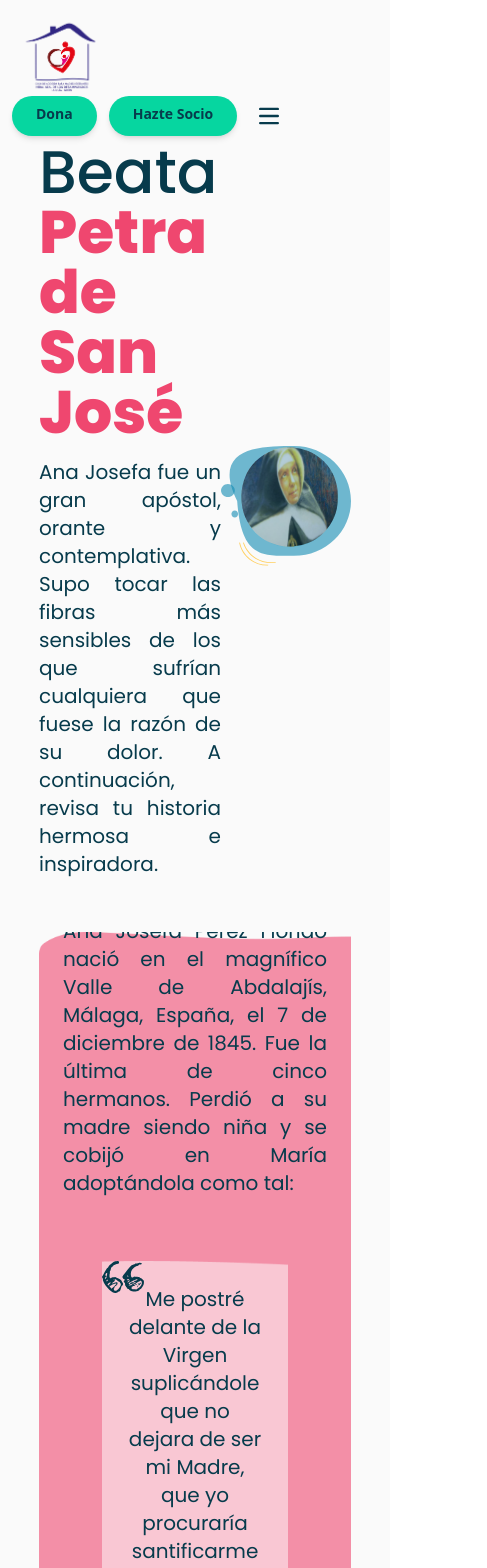
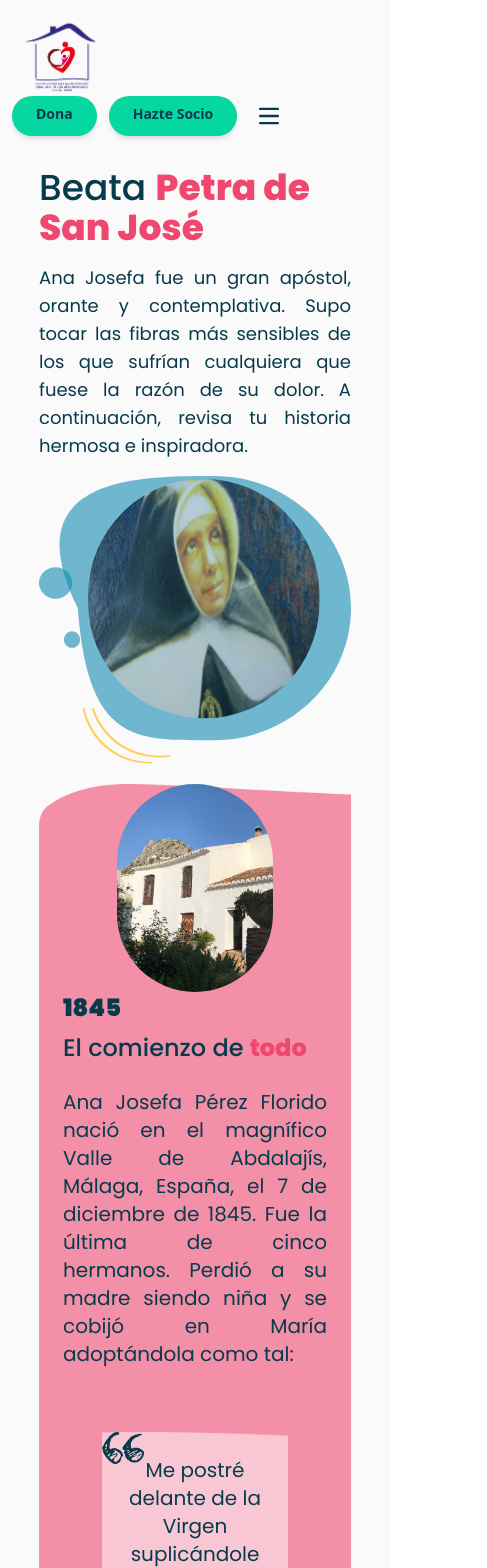
Before and after one commit to vallefarinha/front-casa, a React (Vite) app: page /petra in a window 390 px wide. Shown: the top 1568 px of the page, 487 px wide, since content can reach past the window. Built offline with nearby package versions, Linux system fonts and the light colour scheme.

Commit message:
fixing responsive madre petra

```diff
--- a/src/components/cards/WhatWeDoCard/OurWorkYellow.jsx
+++ b/src/components/cards/WhatWeDoCard/OurWorkYellow.jsx
@@ -5,7 +5,7 @@ import OurWorkText from '../../texts/OurWorkText';
 
 const OurWorkYellow = () => {
   return (
-    <div className="w-full h-screen">
+    <div className="w-full">
       <section className="flex md:w-[80%] mx-auto justify-center items-center">
         <img src="src\assets\icons\leftBubbles.svg" alt="left bubbles"/>
         <Title
--- a/src/components/footer/Footer.jsx
+++ b/src/components/footer/Footer.jsx
@@ -78,14 +78,14 @@ const Footer = () => {
       <div className="flex text-center w-full flex-wrap md:justify-end">
         <div className="w-full py-2 px-5 md:px-2 flex flex-col md:items-start md:text-start md:w-1/3 md:mr-4">
           <p className="text-primaryColor font-semibold">Información de contacto</p>
-          <div className="flex gap-1 text-LetterColor hover:text-tertiaryColor hover:ml-2">
+          <div className="flex gap-1 text-LetterColor hover:text-tertiaryColor">
             <IoLocationOutline className="size-6 ml-1" />
             <p className="flex flex-wrap text-sm text-center md:text-start md:ml-1 md:w-3/5">
               Avda. del profesor Pérez Pimentel 105 Barrio de la Guía 33203
               Gijón - Asturias
             </p>
           </div>
-          <div className="flex justify-center gap-1 text-LetterColor hover:text-tertiaryColor hover:ml-2">
+          <div className="flex justify-center gap-1 text-LetterColor hover:text-tertiaryColor">
             <LuPhone className="size-4 ml-1" />
             <p className="text-sm ml-3 text-center md:text-start md:ml-3"> 985 363 314</p>
           </div>
@@ -98,7 +98,7 @@ const Footer = () => {
         </div>
 
          <div className="flex flex-col w-full md:w-1/4 py-2 px-5 md:px-2 md:items-start md:text-center">
-          <p className="text-primaryColor font-semibold">Enlaces Úteles</p>
+          <p className="text-primaryColor font-semibold">Enlaces Útiles</p>
           <ul className="flex-col flex-wrap gap-4 mb-6 text-center text-sm font-medium text-LetterColor sm:mb-0 md:text-start">
             <li className="hover:text-tertiaryColor">
               <Link to="/about">Quiénes Somos</Link>
--- a/src/components/title/Title.jsx
+++ b/src/components/title/Title.jsx
@@ -1,6 +1,6 @@
 function Title({ wordBlue, wordPink, textAlign }) {
   return (
-    <h1 className={`my-4 ${textAlign} text-6xl font-poppinsMedium w-full`}>
+    <h1 className={`${textAlign} text-4xl font-poppinsMedium w-full md:text-6xl`}>
       <span className="text-LetterColor">{wordBlue}</span>{" "}
       <span className="text-primaryColor font-poppinsExtraBold">
         {wordPink}
--- a/src/index.css
+++ b/src/index.css
@@ -85,3 +85,7 @@
 ::-webkit-scrollbar-track {
   background-color: inherit;
 }
+
+.bg-custom-size {
+  background-size: 300px 300px;
+}
--- a/src/pages/Petra.jsx
+++ b/src/pages/Petra.jsx
@@ -1,14 +1,14 @@
 'use client';
 import imageMadrePetra from "../assets/images/imageMadrePetra.svg";
 import madreYellowcircle from "../assets/images/madreYellowcircle.png";
+import casaNatal from "../assets/images/casaNatal.jpg";
+import petraImageWithFlower from "../assets/images/petraImageWithFlower.png";
+import photo1994 from "../assets/images/photo1994.png";
+import TitleHistory from "../components/title/TitleHistory.jsx";
 import Title from "../components/title/Title.jsx";
 import ArrowButton from "../components/arrowbuttons/ArrowButton.jsx";
-import TitleHistory from "../components/title/TitleHistory.jsx";
 import Number from "../components/title/Number.jsx";
 import Quote from "../components/quote/Quote.jsx";
-// import petraImageGreenCircle from "../assets/images/petraImageGreenCircle.png";
-import petraImageWithFlower from "../assets/images/petraImageWithFlower.png";
-import photo1994 from "../assets/images/photo1994.png";
 import { motion, useInView} from "framer-motion";
 import { useRef } from "react";
 
@@ -17,71 +17,66 @@ function Section({ children, className  }) {
   const isInView = useInView(ref, { once: true });
 
   return (
-    <section ref={ref} className={className} >
-      <span
+    <section ref={ref} className={className}>
+      <div
         style={{
-          // transform: isInView ? "none" : "translateY(-200px)",
+          transform: isInView ? "none" : "translateY(200px)",
           opacity: isInView ? 1 : 0,
           transition: "all 0.9s 0.5s"
         }}
-
       >
         {children}
-      </span>
+      </div>
     </section>
   );
+}
+
+function scrollToTop() {
+  window.scrollTo({
+    top: 0,
+    behavior: "smooth"
+  });
 }
 
 function Petra() {
   return (
     <>
-    <div className="w-[80%] mx-auto">
-    <Section
-        className="h-screen flex flex-col items-center justify-center"
-        id="section1"
-      >
-        <div
-          className="flex items-center justify-center"
-                    style={{ height: "calc(100vh - 88px)" }}
-
-        >
-          <div className="flex-col">
+    <div className="w-[80%] mx-auto ">
+    <Section id="section1">
+  <div className="flex flex-col md:flex-row md:h-screen justify-center items-center">
+    <div className="flex-col mt-20 md:w-2/3 md:mt-0">
       <Title wordBlue="Beata" wordPink="Petra de San José" />
-            <p className="text-xl md:text-xl lg:text-xl text-justify font-poppinsRegular text-LetterColor mb-4">
-              Ana Josefa fue un gran apóstol, orante y contemplativa. Supo tocar
-              las fibras más sensibles de los que sufrían cualquiera que fuese
-              la razón de su dolor. A continuación, revisa tu historia hermosa e
-              inspiradora.
+      <p className="text-lg md:text-xl text-justify font-poppinsRegular text-LetterColor my-4">
+        Ana Josefa fue un gran apóstol, orante y contemplativa. Supo tocar las fibras más sensibles de los que sufrían cualquiera que fuese la razón de su dolor. A continuación, revisa tu historia hermosa e inspiradora.
       </p>
     </div>
-          <div>
+    <div className="w-full md:w-1/3">
+      <img src={imageMadrePetra} alt="madre petra" className="mx-auto max-w-full" />
     </div>
-          <img src={imageMadrePetra} alt="madre petra" className="w-5/12"/>
-        </div>
-        <div>
   </div>
 </Section>
 
      <Section
-        className="h-screen bg-bgPinkPetra1 bg-cover flex flex-col items-center justify-center overflow-y-auto"
+        className="bg-bgPinkPetra1 bg-cover rounded flex flex-col items-center justify-center md:h-screen md:overflow-y-auto"
         id="section2"
       >
         <div
-          className="flex flex-col h-screen items-center justify-center z-10"
+          className="flex flex-col items-center justify-center z-10"
         >
         <motion.div
-          initial={{y: -250}}
-          animate={{y: 0}}
-          transition={{delay: 1.5, duration: 2}}
-          className="flex justify-center"
+          initial={{ opacity: 0, scale: 0.5 }}
+          animate={{ opacity: 1, scale: 1 }}
+          transition={{delay: 1.5, duration: 2 }}
           viewport={{ amount: "all" }}
           >
+          <div className="w-1/2 mx-auto md:mt-72">
+          <img
+            src={casaNatal}
+            alt="madre petra"
+            className="mx-auto max-w-full rounded-full"
+          />
+          </div>
 
-         <img
-            src={madreYellowcircle}
-            alt="madre petra"
-            className="w-2/6 mt-52"
-          />
                  </motion.div>
           <div className="flex-col w-full pl-6">
             <Number wordBlue="1845" />
@@ -90,7 +85,7 @@ function Petra() {
               wordPink="todo"
             />
           </div>
-          <div className="text-center">
+          <div className="w-full">
             <p className="text-xl md:text-xl lg:text-xl text-justify p-6 font-poppinsRegular text-LetterColor mb-4">
               Ana Josefa Pérez Florido nació en el magnífico Valle de Abdalajís,
               Málaga, España, el 7 de diciembre de 1845. Fue la última de cinco
@@ -98,14 +93,22 @@ function Petra() {
               adoptándola como tal:
             </p>
           </div>
-          <div className="w-3/4 text-center">
+          <motion.div
+               initial={{ opacity: 0, scale: 0.5 }}
+               animate={{ opacity: 1, scale: 1 }}
+               transition={{delay: 1.5, duration: 2 }}
+               className="w-3/4 text-center"
+               viewport={{ amount: "all" }}
+          >
+            <div className="flex w-full justify-center">
             <Quote
               quote="Me postré delante de la Virgen suplicándole que no dejara de ser mi Madre, que yo procuraría santificarme ayudada por su gracia."
               bgClass="bg-bgQuote"
             />
             </div>
+          </motion.div>
           <div className="text-center">
-            <p className="text-xl md:text-xl lg:text-xl text-justify p-6 font-poppinsRegular text-LetterColor mb-4">
+            <p className="text-xl md:text-xl lg:text-xl text-justify p-6 font-poppinsRegular text-LetterColor mb-8">
             Aunque heredó la fe de sus padres, crecía sin que nada hiciera pensar que su vida iba a dar un giro hacia la consagración. De hecho, se prometió con José Mir, un muchacho del pueblo. Rompió con él para seguir a Cristo: la gracia me solicitaba, explicó con posterioridad. Su padre no compartía su idea de ingresar en un convento, por lo que ese anhelo solo pudo hacerlo realidad cuando falleció.
             </p>
           </div>
@@ -113,12 +116,12 @@ function Petra() {
       </Section>
 
       <Section
-        className="h-screen flex flex-col items-center justify-center"
+        className="flex flex-col items-center justify-center my-8 md:h-screen md:overflow-y-auto"
         id="section3"
       >
         <div
-          className="h-screen flex flex-col items-center justify-center z-10 py-6"
-          style={{ height: "calc(100vh - 88px)" }}
+          className="flex flex-col items-center justify-center z-10 py-6"
+          // style={{ height: "calc(100vh - 88px)" }}
         >
           <div className="flex-col w-full p-6">
             <Number wordBlue="1873" />
@@ -146,14 +149,25 @@ function Petra() {
       </Section>
 
       <Section
-        className="h-screen flex flex-col items-center justify-center py-6 bg-bgPinkPetra2 bg-cover"
+  className="md:h-screen flex flex-col justify-center py-6 bg-bgPinkPetra2 bg-cover rounded-xl "
   id="section4"
 >
-        <div
-          className=" h-screen flex items-center w-full p-6 justify-between"
-          style={{ height: "calc(100vh - 88px)" }}
+  <div className="flex-wrap items-center w-full p-6 justify-between">
+    <motion.div
+      initial={{ x: 250 }}
+      animate={{ x: 0 }}
+      transition={{ duration: 2 }}
+      className="flex justify-center order-md-first"
     >
-          <div className="flex-col w-3/4">
+      <div className="w-full md:w-[30%]">
+      <img
+        src={madreYellowcircle}
+        alt="madre petra"
+        className="mx-auto max-w-full"/>
+      </div>
+
+    </motion.div>
+    <div className="flex-col order-md-last">
       <Number wordBlue="1878" paddingClass="pl-6" />
       <TitleHistory
         wordBlue="Ingresión en la"
@@ -161,38 +175,25 @@ function Petra() {
         paddingClass="pl-6"
       />
       <p className="text-xl md:text-xl lg:text-xl text-justify p-6 font-poppinsRegular text-LetterColor mb-4">
-              En 1878, después de morir su padre, fiel al sentimiento que latía
-              en su corazón: Señor, Vos sobre todas las cosas, y bien orientada
-              por su confesor, ingresó en la Congregación de las Mercedarias de
-              la Caridad. Siguieron sus pasos Frasquita, Isabel y Rafaela,
-              artífices junto a ella de las obras de caridad en Abdalajís y en
-              Álora. Josefita, con la ayuda de otras personas, continuó durante
-              años al frente de la casa abierta en el Valle de Abdalajís.
+        En 1878, después de morir su padre, fiel al sentimiento que latía en
+        su corazón: Señor, Vos sobre todas las cosas, y bien orientada por su
+        confesor, ingresó en la Congregación de las Mercedarias de la Caridad.
+        Siguieron sus pasos Frasquita, Isabel y Rafaela, artífices junto a
+        ella de las obras de caridad en Abdalajís y en Álora. Josefita, con
+        la ayuda de otras personas, continuó durante años al frente de la
+        casa abierta en el Valle de Abdalajís.
       </p>
     </div>
-          <motion.div
-           initial={{x: 250}}
-           animate={{x: 0}}
-           transition={{duration: 2}}
-           className="flex-col justify-center w-2/4"
-           >
-
-          <img
-            src={madreYellowcircle}
-            alt="madre petra"
-            className="mb-4 my-4 float-end"
-          />
-          </motion.div>
   </div>
 </Section>
 
       <Section
-        className="h-screen flex flex-col items-center justify-center"
+        className="flex flex-col items-center justify-center md:h-screen"
         id="section5"
       >
         <div
           className="flex flex-col items-center justify-center z-10 py-6"
-          style={{ height: "calc(100vh - 88px)" }}
+          // style={{ height: "calc(100vh - 88px)" }}
         >
           <div className="flex-col w-full p-6">
             <Number wordBlue="1881" />
@@ -225,11 +226,10 @@ function Petra() {
       </Section>
 
       <Section
-        className="h-screen bg-bgPinkPetra1 bg-cover flex flex-col items-center py-6 overflow-y-auto"
+  className="bg-bgPinkPetra1 bg-cover rounded-xl flex flex-col justify-center py-6 md:overflow-y-auto md:h-screen"
   id="section6"
 >
-
-        <div className="w-full p-6">
+  <div className="w-full p-6 md:mt-96">
     <Number wordBlue="1892" />
     <TitleHistory
       wordBlue="La fuerza de la"
@@ -237,17 +237,18 @@ function Petra() {
       className="mb-4 text-left"
     />
   </div>
-        <div className="flex flex-col items-center justify-center z-10 py-6">
+  <div className="flex flex-col items-center justify-center z-10 py-6 md:py-0">
     <div className="text-center">
+      <div className="mx-4 float-right w-2/5">
       <img
         src={petraImageWithFlower}
         alt="madre petra"
-            className="mx-4 h-60 float-right"
-          />
-            <p className="text-xl md:text-xl lg:text-xl text-justify p-6 font-poppinsRegular text-LetterColor mt-4">
+        className="mx-auto max-w-full"/>
+        </div>
+      <p className="text-xl md:text-xl lg:text-xl text-justify p-6 font-poppinsRegular text-LetterColor">
         En 1892 en la iglesia de la casa de Ronda emitió los definitivos.
         Selló este instante con la siguiente determinación:
-              <div className="w-3/4 text-center">
+        <div className="flex">
           <Quote
             quote="Me postré delante de la Virgen suplicándole que no dejara de ser mi Madre, que yo procuraría santificarme ayudada por su gracia."
             bgClass="bg-bgQuote"
@@ -265,10 +266,12 @@ function Petra() {
         sobre la comunidad. Así, un día, celebrando entrañablemente la
         festividad de la epifanía en la que cada una ofrecía al Niño lo
         que brotaba de su interior, la fundadora les advirtió:
+        <div className="flex">
           <Quote
             quote="Hijas, si esto que hemos ofrecido ha sido de verdad, Nuestro Señor lo ha recibido y hay que prepararse para grandes trabajos. Pronto veremos los efectos de esta oblación. Pongamos el hombro para una cruz muy grande, y de seguro que estará cerca, porque Nuestro Señor no acostumbra a dilatar esta clase de gracias, cuando se las pedimos de todo corazón. Digo gracias porque no dejan de ser los trabajos favores extraordinarios que reserva el Señor para los suyos. Más tarde, en días de tribulación, recordábamos el ofrecimiento del día de Reyes, que una ofrecía su honra por amor a Jesucristo; la otra, quedarse desnuda y vivir pobre como Él; otra, desear ser perseguida."
             bgClass="bg-bgQuote"
           />
+        </div>
       </p>
     </div>
 
@@ -277,12 +280,12 @@ function Petra() {
 </Section>
 
       <Section
-        className="h-screen flex flex-col items-center justify-center"
+        className="flex flex-col justify-center md:h-screen"
         id="section7"
       >
         <div
-          className="flex flex-col items-center justify-center z-10 py-6"
-          style={{ height: "calc(100vh - 88px)" }}
+          className="flex flex-col justify-center z-10 py-6"
+          // style={{ height: "calc(100vh - 88px)" }}
         >
           <div className="flex-col w-full p-6">
             <Number wordBlue="1906" />
@@ -300,7 +303,7 @@ function Petra() {
             de agosto de 1906. A fuerza de amar llegaba a la cima soñada de la
             que habló a sus religiosas:
           </p>
-          <div className="w-3/4 text-center">
+          <div className="flex mx-auto">
             <Quote
               quote="Hijas es el amor quien debe prestarnos alas para subir más arriba."
               bgClass="bg-bgQuotePink"
@@ -310,50 +313,47 @@ function Petra() {
       </Section>
 
       <Section
-        className="h-screen bg-bgPinkPetra4 bg-cover flex flex-col items-center justify-center py-6"
-        style={{ height: "calc(100vh - 88px)" }}
+        className="bg-bgPinkPetra4 bg-cover rounded-xl flex flex-col justify-center py-6 md:h-screen md:overflow-y-auto"
+        // style={{ height: "calc(100vh - 88px)" }}
         id="section8"
       >
-        <div className="flex items-center w-full p-6 justify-between">
-          <div className="flex-col">
+        <div className="flex-wrap w-full p-6 md:mt-60">
+          <div className="flex-col xl:p-24">
             <Number wordBlue="1994" />
             <TitleHistory
               wordBlue="La beatificación de la"
               wordPink="Madre Petra"
               className="mb-4 text-left"
             />
-            <p className="text-xl md:text-xl lg:text-xl text-justify font-poppinsRegular text-LetterColor mt-4 mr-2">
+            <p className="text-lg md:text-xl lg:text-xl text-justify font-poppinsRegular text-LetterColor mt-4 mr-2">
               Su devoción a san José, en cuyo honor había tomado su nombre, le
               ha conferido el título de apóstol josefino del siglo XIX. Dio a
               sus hijas como modelo para su santificación el de la Sagrada
               Familia. Aludiendo a Cristo, confesaba humildemente:
             </p>
           </div>
-          <img
-            src={photo1994}
-            alt="madre petra"
-            className="mb-4 h-72 my-4 float-right"
-          />{" "}
-        </div>
-        <div className="w-3/4 text-center">
+          <div className="md:w-3/4 mx-auto">
           <Quote
             quote="¡Ojalá que yo pudiese aprender las lecciones que siempre me ha dado! Pero soy tan miserable que parece que vamos a porfía: Él, con tanta misericordia a regalarme, y yo, con tanta frialdad e indiferencia en su santo servicio. Él me perdone y reciba mis deseos y buena voluntad, que ésta siempre la he tenido."
             bgClass="bg-bgQuote"
           />
         </div>
-        <div className="w-full text-center">
+        <div className="w-full">
           <p className="text-xl md:text-xl lg:text-xl text-justify p-6 font-poppinsRegular text-LetterColor mb-4">
             Juan Pablo II la beatificó el 16 de octubre de 1994.
           </p>
         </div>
-        <div className="flex justify-center mb-8">
-          <ArrowButton
-            rotate={"up"}
-            onClick={() => scrollToSection("section1")}
-          />{" "}
+          <div className="flex md:w-2/6 mx-auto">
+          <img
+            src={photo1994}
+            alt="madre petra"
+            className="mx-auto max-w-full"/>
+          </div>
         </div>
       </Section>
-
+      <div className="flex justify-center mt-8">
+            <ArrowButton rotate={"up"} onClick={scrollToTop} />
+        </div>
     </div>
 
     </>
```
Also changed, not shown: src/assets/images/casaNatal.jpg (added). Lines whose indentation alone changed are shown as unchanged.
